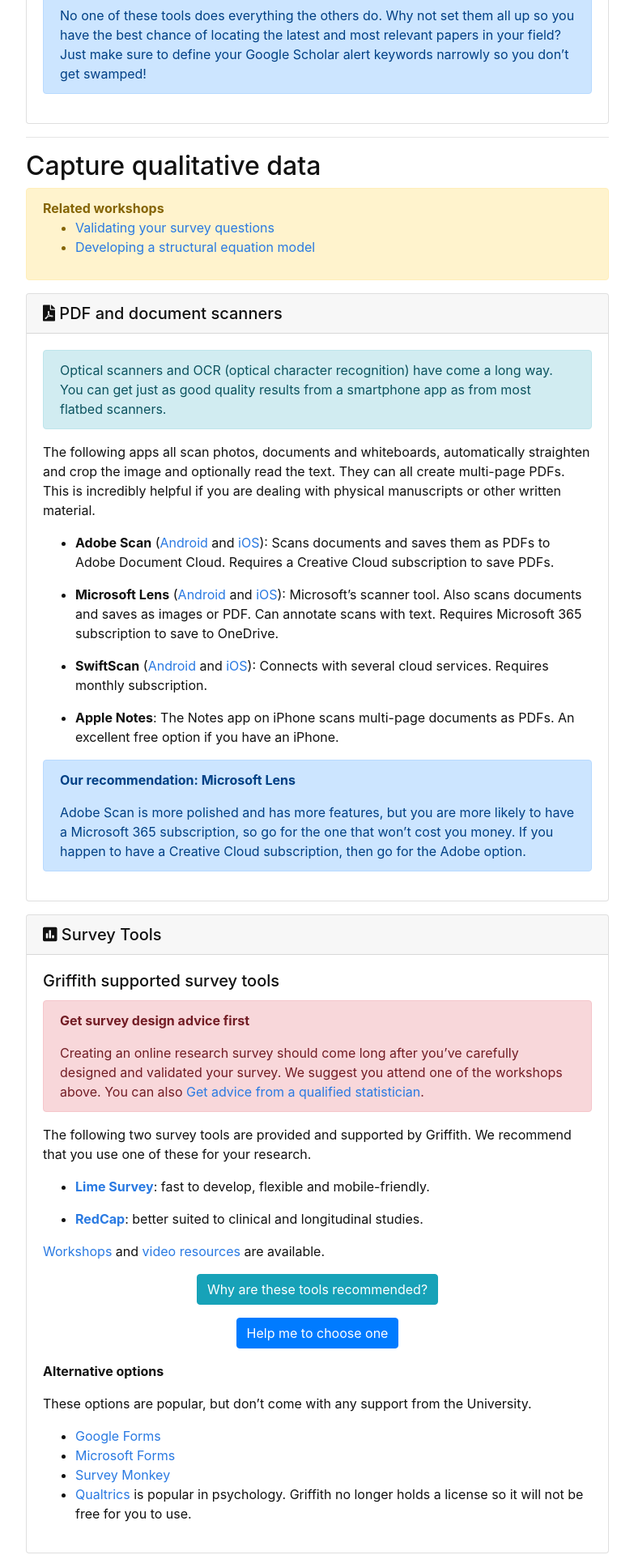
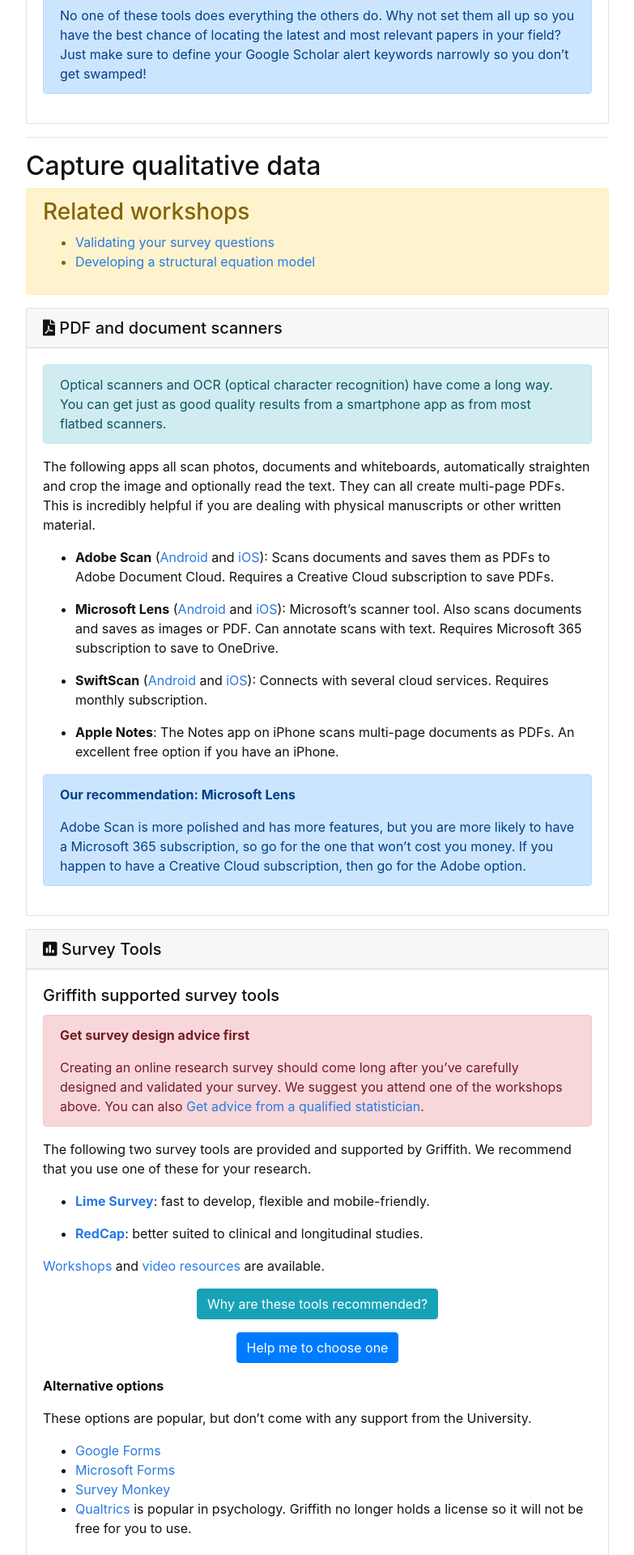
Before and after one commit to GriffithUniLibrary/digital-tools-modular, a Jekyll site: the page built from content/2-discovery.md, in a window 1280 px wide. Shown: the part 2091-4011 px from the top of the page at 81% size, without its empty margins (248-1031 px from the left). Built offline with Jekyll 4.4.1, drawn with Linux system fonts in a browser that asks for light colours.

Commit message:
experiement with H3

```diff
--- a/content/2-discovery.md
+++ b/content/2-discovery.md
@@ -27,7 +27,7 @@ description: When you strike out and start reading or capturing data, how will y
 
 {% capture relatedworkshops %}
 
-**Related workshops**
+### Related workshops
 
 - [Validating your survey questions](https://app.secure.griffith.edu.au/events/search?sdata=validating)
 - [Developing a structural equation model](https://app.secure.griffith.edu.au/events/search?sdata="structural+equation+modelling")
```
